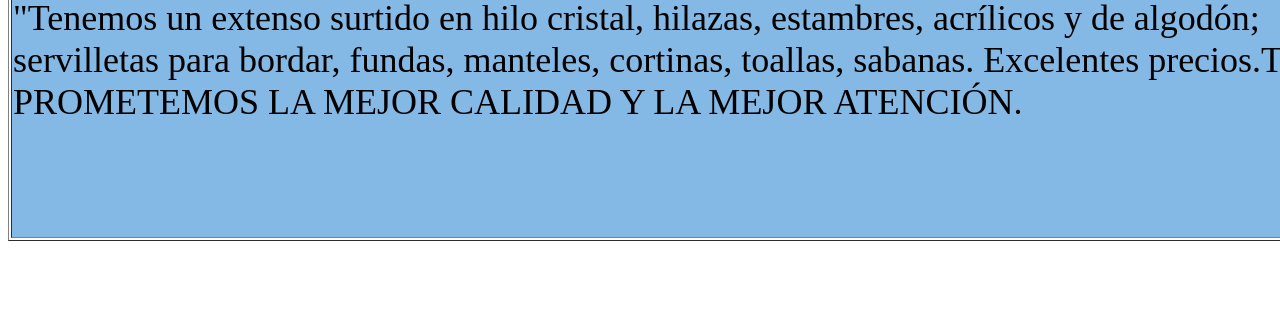
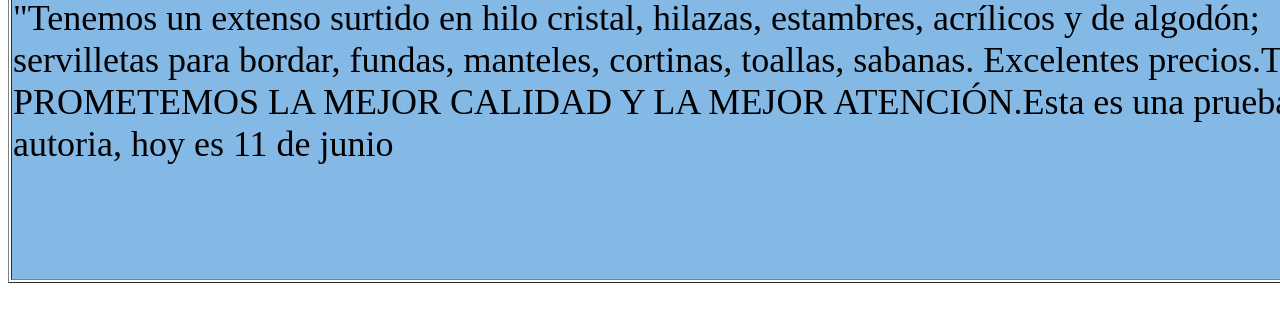
Before and after one commit to eencarnacioned18/Estambres-Amanalco-, a plain HTML site: page mas sobre nosotros.html in a window 1280 px wide. Shown: the part 178-500 px from the top of the page. Drawn offline with Linux system fonts and the light colour scheme.

Commit message:
Update mas sobre nosotros.html

```diff
--- a/mas sobre nosotros.html
+++ b/mas sobre nosotros.html
@@ -21,7 +21,7 @@ body,td,th {
         <div role="heading" aria-level="3">SOMOS UN FAMILIA QUE TRABAJA EN ESTO DESDE HACE MUCHO:</div>
         <div jsaction="click:DITn2; focusin:KFJKof; focusout:ipoO4;" jsname="KvlPme"><span role="button" tabindex="0" aria-label="Denunciar descripción"> </span></div>
       </div>
-      <div>"Tenemos un extenso surtido en hilo cristal, hilazas, estambres, acrílicos y de algodón; servilletas para bordar, fundas, manteles, cortinas, toallas, sabanas. Excelentes precios.TE PROMETEMOS LA MEJOR CALIDAD Y LA MEJOR ATENCIÓN.</div>        <pre>&nbsp;</pre></td>
+      <div>"Tenemos un extenso surtido en hilo cristal, hilazas, estambres, acrílicos y de algodón; servilletas para bordar, fundas, manteles, cortinas, toallas, sabanas. Excelentes precios.TE PROMETEMOS LA MEJOR CALIDAD Y LA MEJOR ATENCIÓN.Esta es una prueba de autoria, hoy es 11 de junio </div>        <pre>&nbsp;</pre></td>
     </tr>
   </tbody>
 </table>
```
